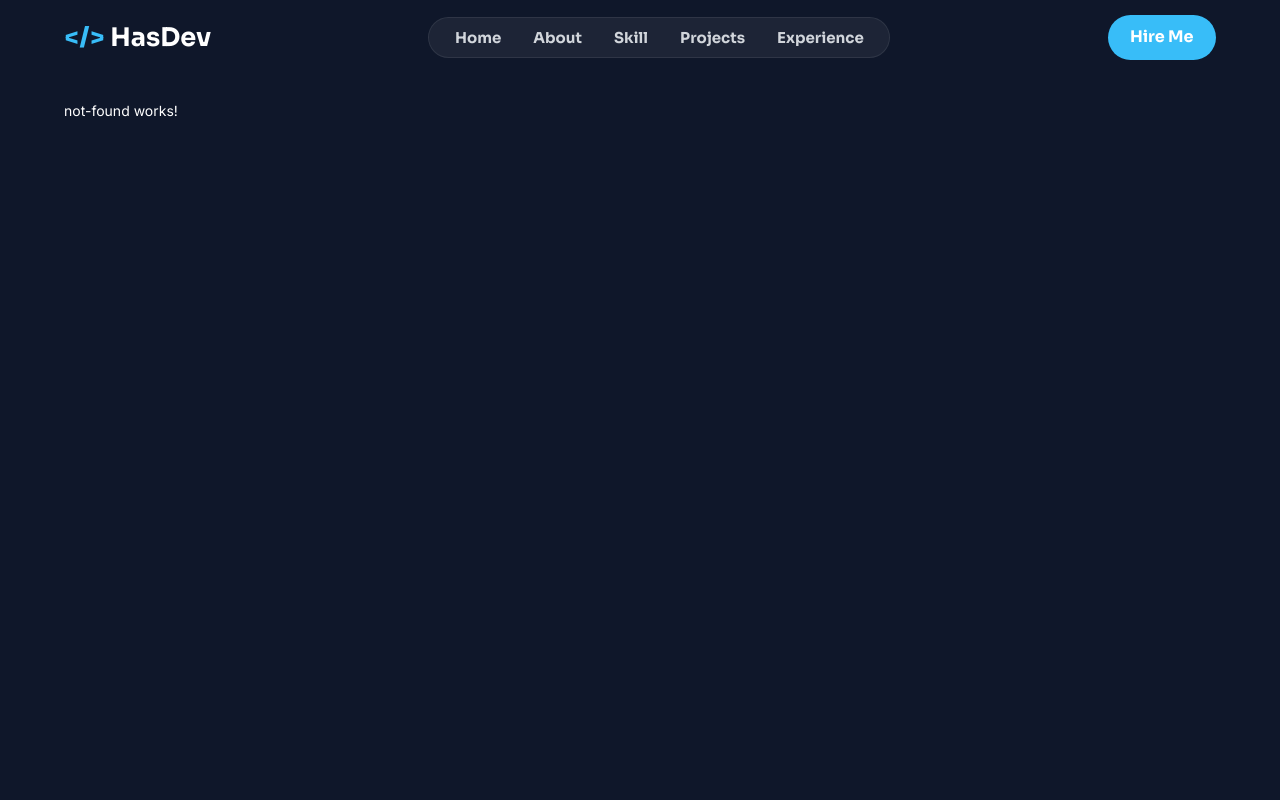
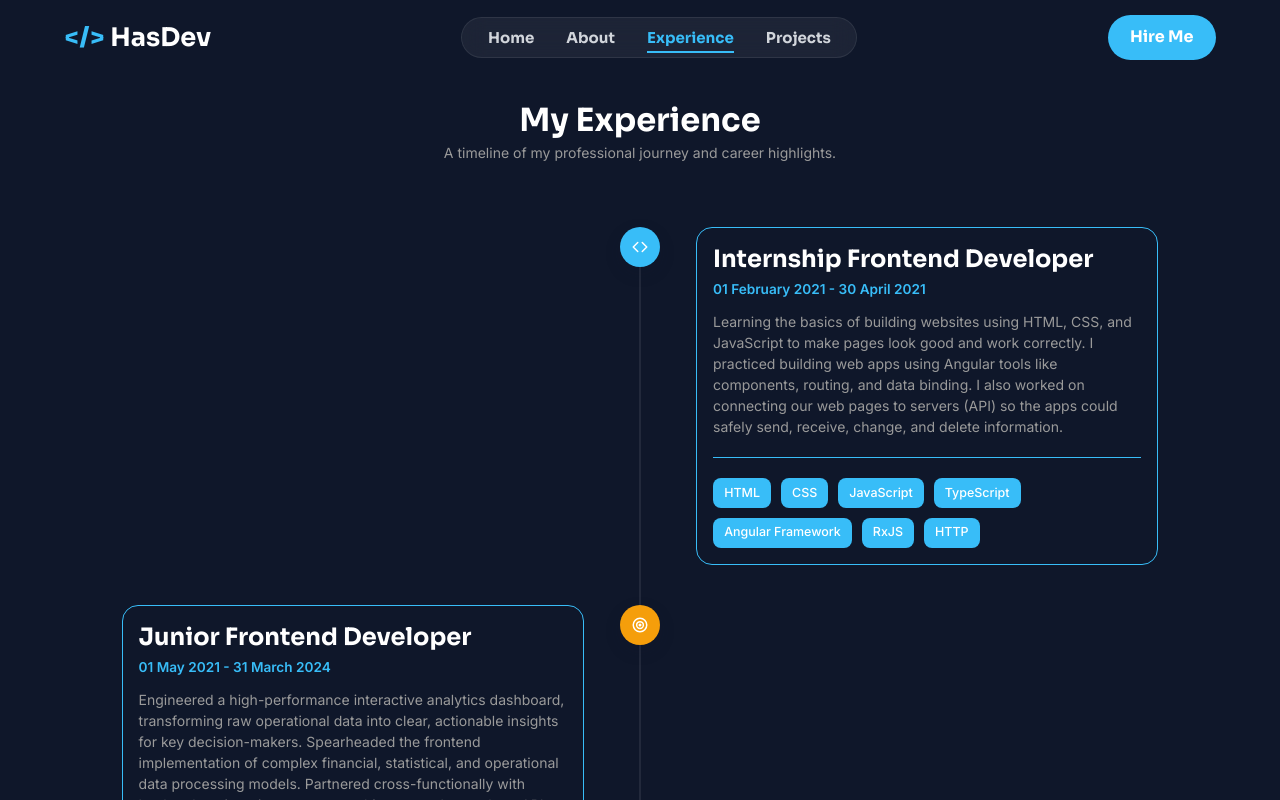
Before and after one commit to hasnimol0319-cloud/my-ng-portfolio, an Angular app: page /experience in a window 1280 px wide. Before the commit this address led to /not-found. Shown: the top 800 px of the page. Built offline with nearby package versions, Linux system fonts and the light colour scheme.

Commit message:
Add experience page

```diff
--- a/public/db/menu.json
+++ b/public/db/menu.json
@@ -12,18 +12,13 @@
         },
         {
             "id": 3,
-            "name": "Skill",
-            "url": "/skill"
+            "name": "Experience",
+            "url": "/experience"
         },
         {
             "id": 4,
             "name": "Projects",
             "url": "/projects"
-        },
-        {
-            "id": 5,
-            "name": "Experience",
-            "url": "/experience"
         }
     ]
 }
--- a/src/app/app.routes.ts
+++ b/src/app/app.routes.ts
@@ -11,8 +11,8 @@ export const routes: Routes = [
         loadComponent: () => import('../app/components/about/about.component').then(m => m.AboutComponent)
     },
     {
-        path: 'skill',
-        loadComponent: () => import('../app/components/skill/skill.component').then(m => m.SkillComponent)
+        path: 'experience',
+        loadComponent: () => import('../app/components/experience-company/experience-company.component').then(m => m.ExperienceCompanyComponent)
     },
     {
         path: 'projects',
--- /dev/null
+++ b/src/app/components/experience-company/experience-company.component.html
@@ -0,0 +1,52 @@
+<section class="experience">
+    <div class="section-head">
+        <h2>My Experience</h2>
+        <p class="description">A timeline of my professional journey and career highlights.</p>
+    </div>
+
+    <div class="timeline">
+        <!-- <div class="timeline-line"></div> -->
+
+        @for (item of experiences; track item.id; let i = $index) {
+            <div class="timeline-item" [class.left]="i % 2 !== 0" [class.right]="i % 2 === 0">
+
+                <div class="icon-wrapper" [style.background]="item.color">
+                    @switch (item.icon) {
+                        @case ('code') {
+                            <svg viewBox="0 0 24 24" fill="none" stroke="white" stroke-width="2" stroke-linecap="round" stroke-linejoin="round">
+                                <polyline points="9 18 3 12 9 6"></polyline>
+                                <polyline points="15 6 21 12 15 18"></polyline>
+                            </svg>
+                        }
+                        @case ('target') {
+                            <svg viewBox="0 0 24 24" fill="none" stroke="white" stroke-width="2" stroke-linecap="round" stroke-linejoin="round">
+                                <circle cx="12" cy="12" r="9"></circle>
+                                <circle cx="12" cy="12" r="4.5"></circle>
+                                <circle cx="12" cy="12" r="1"></circle>
+                            </svg>
+                        }
+                        @case ('spark') {
+                            <svg viewBox="0 0 24 24" fill="white" stroke="none">
+                                <path d="M12 2 L14 10 L22 12 L14 14 L12 22 L10 14 L2 12 L10 10 Z"></path>
+                            </svg>
+                        }
+                    }
+                </div>
+
+                <div class="card">
+                    <h3>{{ item.role }}</h3>
+                    <span class="period">{{ item.period }}</span>
+                    <p class="description">{{ item.description }}</p>
+
+                    <div class="divider"></div>
+
+                    <div class="tags">
+                        @for (tag of item.tags; track tag) {
+                            <span class="tag">{{ tag }}</span>
+                        }
+                    </div>
+                </div>
+            </div>
+        }
+    </div>
+</section>
--- /dev/null
+++ b/src/app/components/experience-company/experience-company.component.scss
@@ -0,0 +1,138 @@
+.experience{
+    width:min(1200px,90%);
+    margin:auto;
+}
+
+.section-head{
+    text-align:center;
+    margin-bottom:4rem;
+}
+
+.timeline{
+    position:relative;
+}
+
+.timeline-item{
+    position:relative;
+    display:flex;
+    align-items:flex-start;
+    min-height:120px;
+    margin-bottom:2.5rem;
+}
+.timeline-item::before{
+    content:"";
+    position:absolute;
+    top:20px;              /* starts at the icon's center */
+    left:50%;
+    bottom:-2.5rem;         /* reaches down to the next icon (covers the margin-bottom gap) */
+    width:2px;
+    transform:translateX(-50%);
+    background:rgba(255,255,255,.08); /* match your card border color */
+}
+
+.timeline-item:last-child::before{
+    display:none;           /* no dangling line after the last item */
+}
+
+.icon-wrapper{
+    position:absolute;
+    top:0;
+    left:50%;
+    transform:translateX(-50%);
+
+    width:40px;
+    height:40px;
+    border-radius:50%;
+
+    display:flex;
+    align-items:center;
+    justify-content:center;
+
+    box-shadow:0 6px 16px rgba(15,23,42,.18);
+    z-index:2;
+}
+
+.icon-wrapper svg{
+    width:18px;
+    height:18px;
+}
+
+.card{
+    width:calc(50% - 3.5rem);
+    border: 1px solid var(--primary);
+    border-radius: 1rem;
+    padding: 1rem;
+
+    transition:.3s;
+}
+
+.card:hover{
+    transform:translateY(-4px);
+    box-shadow:0 16px 34px rgba(15,23,42,.1);
+}
+
+.timeline-item.right .card{
+    margin-left:auto;
+}
+
+.timeline-item.left .card{
+    margin-right:auto;
+}
+
+.card .period{
+    display:block;
+    margin:.25rem 0 .75rem;
+    font-size:.85rem;
+    font-weight:600;
+    color:var(--primary);
+}
+
+
+.divider{
+    height:1px;
+    background: var(--primary);
+    margin:1.25rem 0;
+}
+
+.tags{
+    display:flex;
+    flex-wrap:wrap;
+    gap:.6rem;
+}
+
+.tag{
+    font-size:.78rem;
+    font-weight:500;
+    color:#fff;
+    background:var(--primary);
+    border-radius:8px;
+    padding:.35rem .7rem;
+}
+
+
+@media(max-width:768px){
+    .experience {
+        margin: 0;
+    }
+    .timeline-line{
+        left:20px;
+    }
+
+    .timeline-item{
+        padding-left:56px;
+    }
+
+    .icon-wrapper{
+        left:20px;
+        transform:translateX(-50%);
+    }
+
+    .card{
+        width:100%;
+    }
+
+    .timeline-item.right .card,
+    .timeline-item.left .card{
+        margin:0;
+    }
+}
--- /dev/null
+++ b/src/app/components/experience-company/experience-company.component.ts
@@ -0,0 +1,63 @@
+import { Component, OnInit } from '@angular/core';
+
+interface Experience {
+  id: number;
+  role: string;
+  period: string;
+  description: string;
+  tags: string[];
+  icon: 'code' | 'target' | 'spark';
+  color: string;
+}
+
+@Component({
+  selector: 'app-experience-company',
+  standalone: true,
+  imports: [],
+  templateUrl: './experience-company.component.html',
+  styleUrl: './experience-company.component.scss'
+})
+export class ExperienceCompanyComponent implements OnInit {
+
+  experiences: Experience[] = [];
+
+  ngOnInit(): void {
+    this.getExperiences();
+  }
+
+  getExperiences() {
+    this.experiences = [
+      {
+        id: 1,
+        role: 'Internship Frontend Developer',
+        period: '01 February 2021 - 30 April 2021',
+        description:
+          'Learning the basics of building websites using HTML, CSS, and JavaScript to make pages look good and work correctly. I practiced building web apps using Angular tools like components, routing, and data binding. I also worked on connecting our web pages to servers (API) so the apps could safely send, receive, change, and delete information.',
+        tags: ['HTML', 'CSS', 'JavaScript', 'TypeScript', 'Angular Framework', 'RxJS', 'HTTP'],
+        icon: 'code',
+
+        color: 'var(--primary)'
+      },
+      {
+        id: 2,
+        role: 'Junior Frontend Developer',
+        period: '01 May 2021 - 31 March 2024',
+        description:
+          'Engineered a high-performance interactive analytics dashboard, transforming raw operational data into clear, actionable insights for key decision-makers. Spearheaded the frontend implementation of complex financial, statistical, and operational data processing models. Partnered cross-functionally with backend engineering teams to architect seamless, robust API integrations. Shipped highly optimized UI features including advanced pagination, custom filtering, and dynamic sorting significantly improving application speed, responsiveness, and frontend scalability.',
+        tags: ['Angular Feature', 'Version Control', 'Communication', 'Project Structure, ClickUp'],
+        icon: 'target',
+        color: '#f59e0b'
+      },
+      {
+        id: 3,
+        role: 'Frontend Developer',
+        period: '01 April 2024 - 30 June  2026',
+        description:
+          'Making smart choices about how we build web systems so they stay strong and last for a long time. I guide different teams to work together smoothly and follow the same technical plans. Another big part of my job is teaching and helping other developers write clean code so they can improve their skills. I also manage project timelines and solve big problems to make sure everything gets finished on time.',
+        tags: ['Project Management', 'Project Leader', 'Problem Solving', 'Time Management', 'Teamwork Communication', 'Mentoring'],
+        icon: 'spark',
+        color: '#ec4899'
+      }
+    ];
+  }
+}
--- a/src/app/layout/navbar/navbar.component.scss
+++ b/src/app/layout/navbar/navbar.component.scss
@@ -37,7 +37,7 @@
 
     padding:.6rem 1.6rem;
     border-radius:50px;
-
+    backdrop-filter:blur(12px);
     background:rgba(255,255,255,.06);
     border:1px solid rgba(255,255,255,.08);
 }
```
